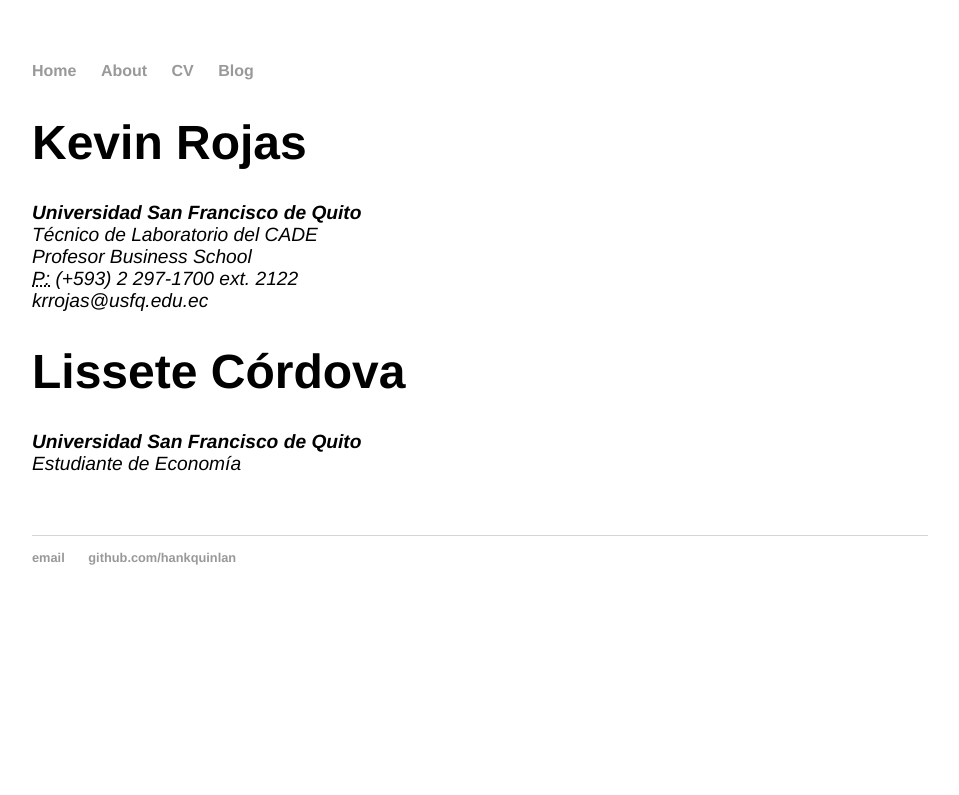
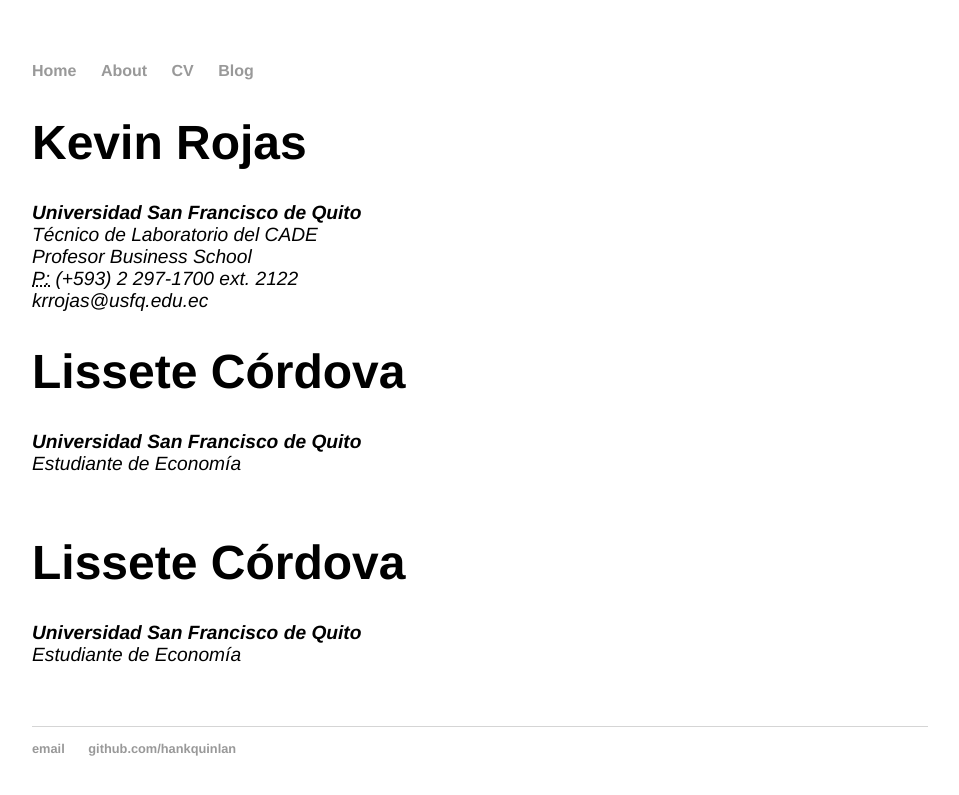
Before and after one commit to Crillboy314/Crillboy314.github.io, a Jekyll site: the page built from cv/index.html, in a window 1280 px wide. Shown: the top 795 px of the page, without its empty margins (160-1119 px from the left). Built offline with Jekyll 4.4.1, drawn with Linux system fonts in a browser that asks for light colours.

Commit message:
adding name

```diff
--- a/cv/index.html
+++ b/cv/index.html
@@ -20,3 +20,12 @@
 					Estudiante de Economía<br>
 					</address>
 	</div>
+
+	<div class="cv">
+
+		<h1>Lissete Córdova</h1>
+		<address>
+		<strong>Universidad San Francisco de Quito</strong><br>
+		Estudiante de Economía<br>
+		</address>
+	</div>
```
